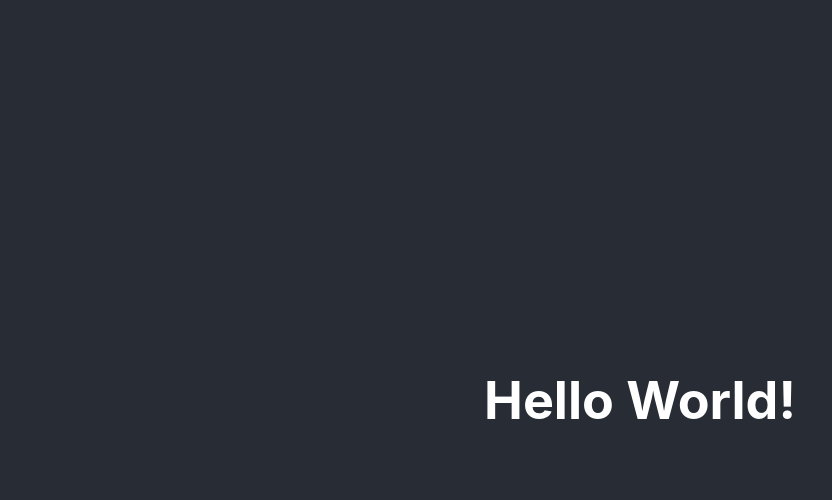
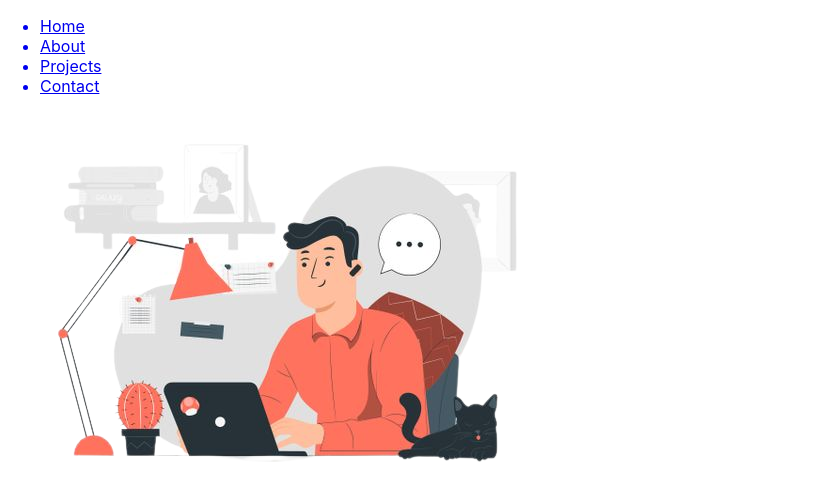
Before and after one commit to hgo19/hgo19.github.io, a React (Create React App) app: page / in a window 1280 px wide. Shown: the top 500 px of the page, without its empty margins (0-832 px from the left). Built offline with nearby package versions, Linux system fonts and the light colour scheme.

Commit message:
set project structure

```diff
--- a/package.json
+++ b/package.json
@@ -10,6 +10,7 @@
     "gh-pages": "^4.0.0",
     "react": "^18.2.0",
     "react-dom": "^18.2.0",
+    "react-router-dom": "^5.2.0",
     "react-scripts": "5.0.1",
     "web-vitals": "^2.1.4"
   },
@@ -38,5 +39,9 @@
       "last 1 firefox version",
       "last 1 safari version"
     ]
+  },
+  "devDependencies": {
+    "eslint": "^8.24.0",
+    "eslint-plugin-react": "^7.31.8"
   }
 }
--- a/src/App.js
+++ b/src/App.js
@@ -1,12 +1,24 @@
 import './App.css';
+import { Route, Switch } from 'react-router-dom';
+
+import Home from './pages/Home';
+import About from './pages/About';
+import Contact from './pages/Contact';
+import Projects from './pages/Projects';
+
+import Header from './components/Header';
 
 function App() {
   return (
-    <div className="App">
-      <header className="App-header">
-        <h1>Hello World!</h1>
-      </header>
-    </div>
+    <>
+      <Header />
+      <Switch>
+        <Route exact path='/' component={ Home } />
+        <Route exact path='/about' component={ About } />
+        <Route exact path='/contact' component={ Contact } />
+        <Route exact path='/projects' component={ Projects } />
+      </Switch>
+    </>
   );
 }
 
--- /dev/null
+++ b/src/components/Header.jsx
@@ -0,0 +1,18 @@
+import React from 'react'
+
+import { Link } from 'react-router-dom'
+
+export default function Header() {
+  return (
+    <header>
+      <nav>
+        <ul>
+          <Link to="/"><li>Home</li></Link>
+          <Link to="/about"><li>About</li></Link>
+          <Link to="/projects"><li>Projects</li></Link>
+          <Link to="/contact"><li>Contact</li></Link>
+        </ul>
+      </nav>
+    </header>
+  )
+}
--- a/src/index.js
+++ b/src/index.js
@@ -2,10 +2,13 @@ import React from 'react';
 import ReactDOM from 'react-dom/client';
 import './index.css';
 import App from './App';
+import { BrowserRouter } from 'react-router-dom';
 
 const root = ReactDOM.createRoot(document.getElementById('root'));
 root.render(
   <React.StrictMode>
-    <App />
+    <BrowserRouter>
+      <App />
+    </BrowserRouter>
   </React.StrictMode>
 );
--- /dev/null
+++ b/src/pages/About.jsx
@@ -0,0 +1,7 @@
+import React from 'react'
+
+export default function About() {
+  return (
+    <div>About</div>
+  )
+}
--- /dev/null
+++ b/src/pages/Contact.jsx
@@ -0,0 +1,7 @@
+import React from 'react'
+
+export default function Contact() {
+  return (
+    <div>Contact</div>
+  )
+}
--- /dev/null
+++ b/src/pages/Home.jsx
@@ -0,0 +1,10 @@
+import React from 'react'
+import manWorking from '../images/man-computer.png';
+
+export default function Home() {
+  return (
+    <div>
+      <img src={ manWorking } alt='man working' />
+    </div>
+  )
+}
--- /dev/null
+++ b/src/pages/Projects.jsx
@@ -0,0 +1,7 @@
+import React from 'react'
+
+export default function Projects() {
+  return (
+    <div>Projects</div>
+  )
+}
```
Also changed, not shown: .eslintrc.json (added), src/images/man-computer.png (added), 1 other file (tests, documents, lock files or other folders).
